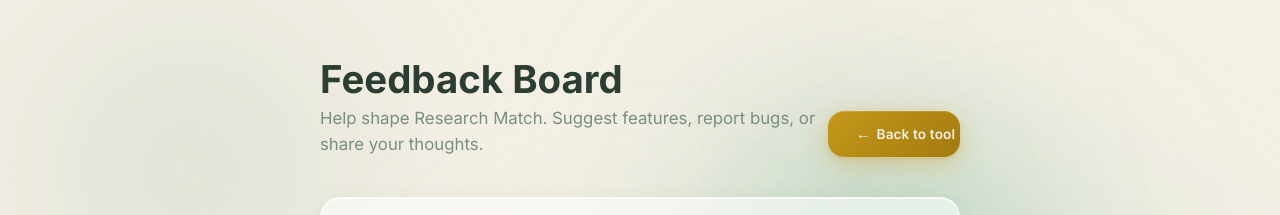
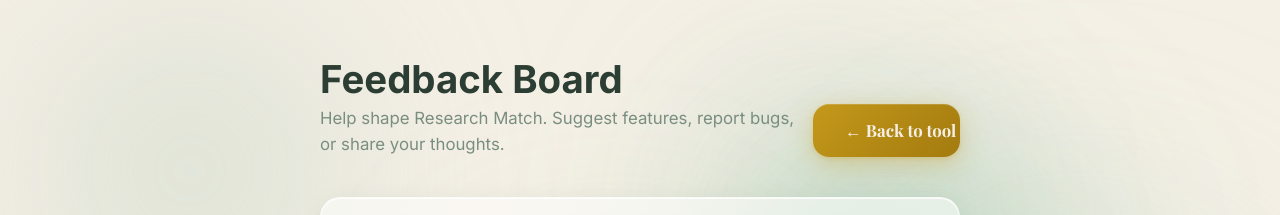
Before and after one commit to jacekimmy/research-match, a Next.js app: page /feedback in a window 1280 px wide. Shown: the top 215 px of the page. Built offline with nearby package versions, Linux system fonts and the light colour scheme; no server answers; the database is empty; a web font is replaced by a local one.

Commit message:
Fix back button: larger text and more padding

```diff
--- a/src/app/feedback/page.tsx
+++ b/src/app/feedback/page.tsx
@@ -159,8 +159,8 @@ export default function FeedbackPage() {
               Help shape Research Match. Suggest features, report bugs, or share your thoughts.
             </p>
           </div>
-          <a href="/" className="btn-cta" style={{ padding: "12px 28px", fontSize: "0.85rem", textDecoration: "none", display: "inline-flex", alignItems: "center", gap: "6px", whiteSpace: "nowrap", fontFamily: "'Inter', sans-serif", fontWeight: 600, letterSpacing: "0.01em" }}>
-            <span style={{ fontSize: "0.9rem" }}>&larr;</span> Back to tool
+          <a href="/" className="btn-cta" style={{ padding: "14px 32px", fontSize: "1.05rem", textDecoration: "none", display: "inline-flex", alignItems: "center", gap: "8px", whiteSpace: "nowrap" }}>
+            &larr; Back to tool
           </a>
         </div>
 
```
